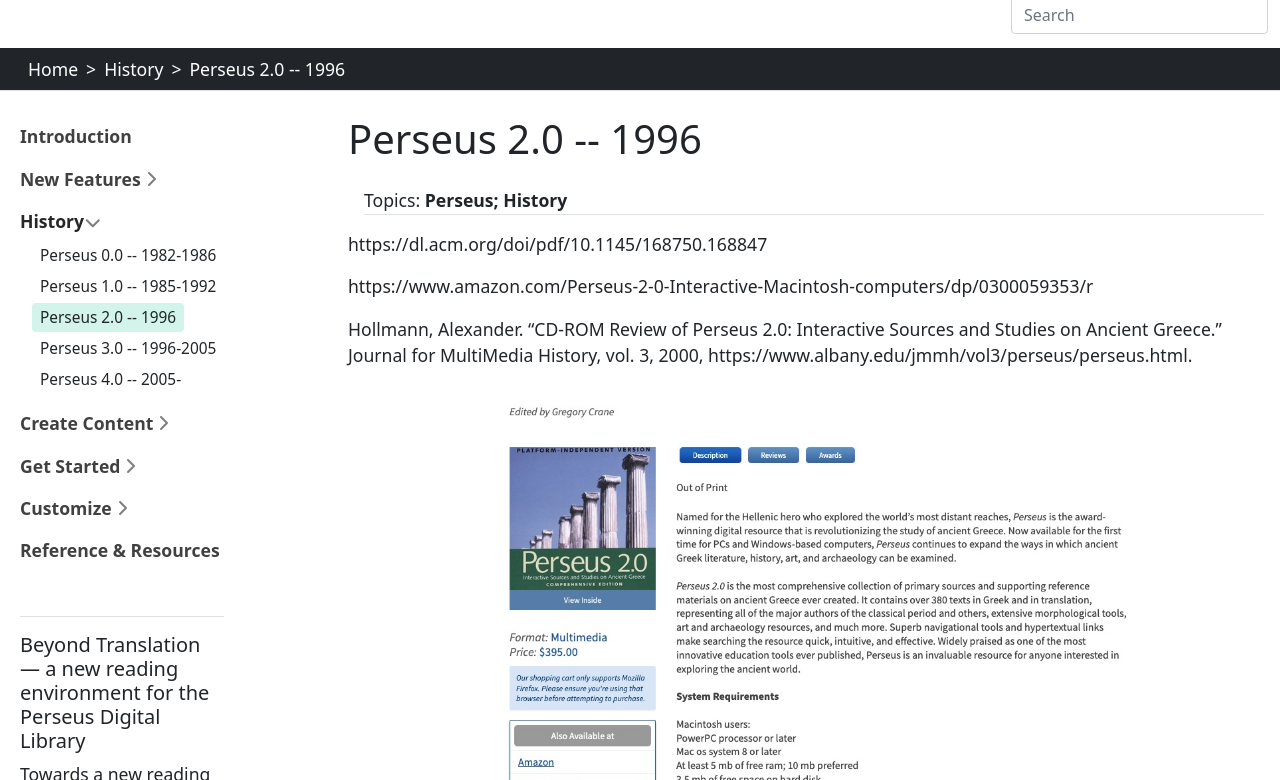
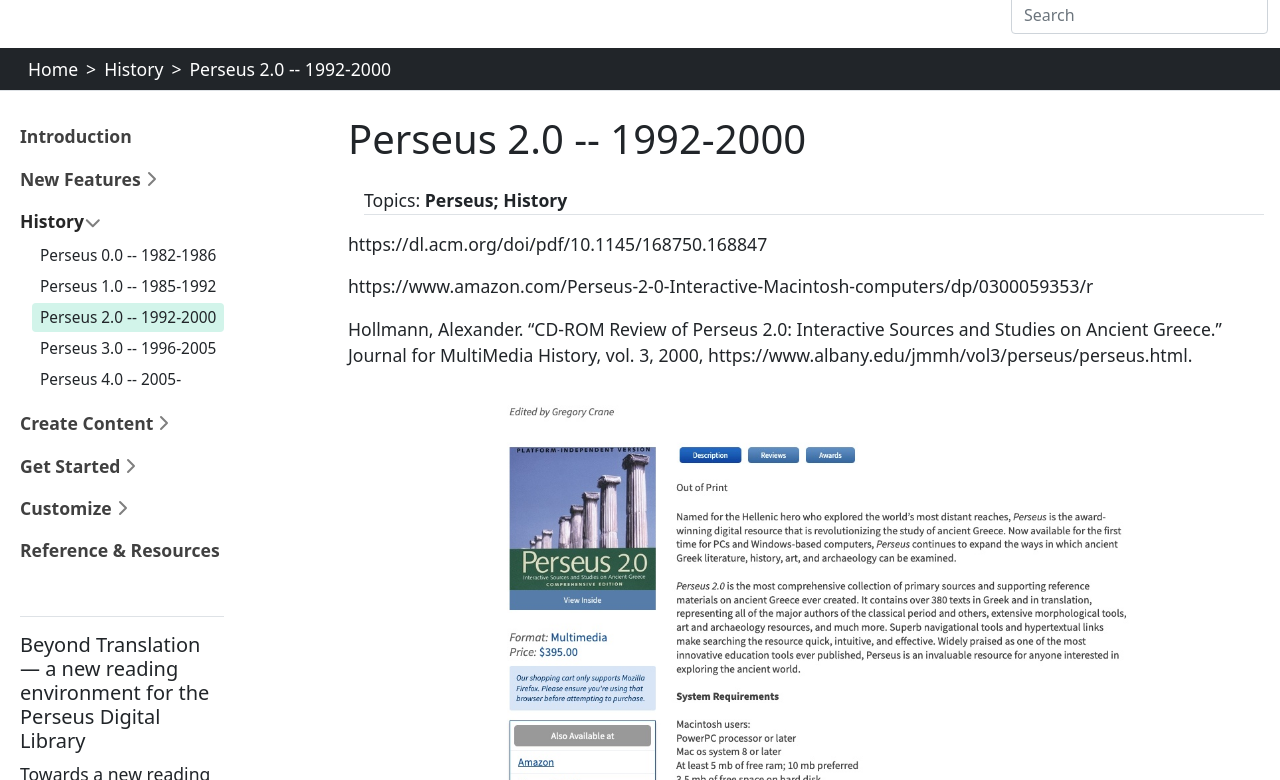
Before and after one commit to gregorycrane/BeyondTranslation, a Jekyll site: the page built from content/pershist/perseus2_0.md, in a window 1280 px wide and 900 px high, cut to the strip 120-900 px from the top of the window. Built offline with Jekyll 4.4.1, drawn with Linux system fonts in a browser that asks for light colours.

Commit message:
Update perseus2_0.md

```diff
--- a/content/pershist/perseus2_0.md
+++ b/content/pershist/perseus2_0.md
@@ -1,7 +1,7 @@
 ---
 section: History
 nav_order: 3
-title: Perseus 2.0 -- 1996
+title: Perseus 2.0 -- 1992-2000
 topics: Perseus; History
 ---
 
```
